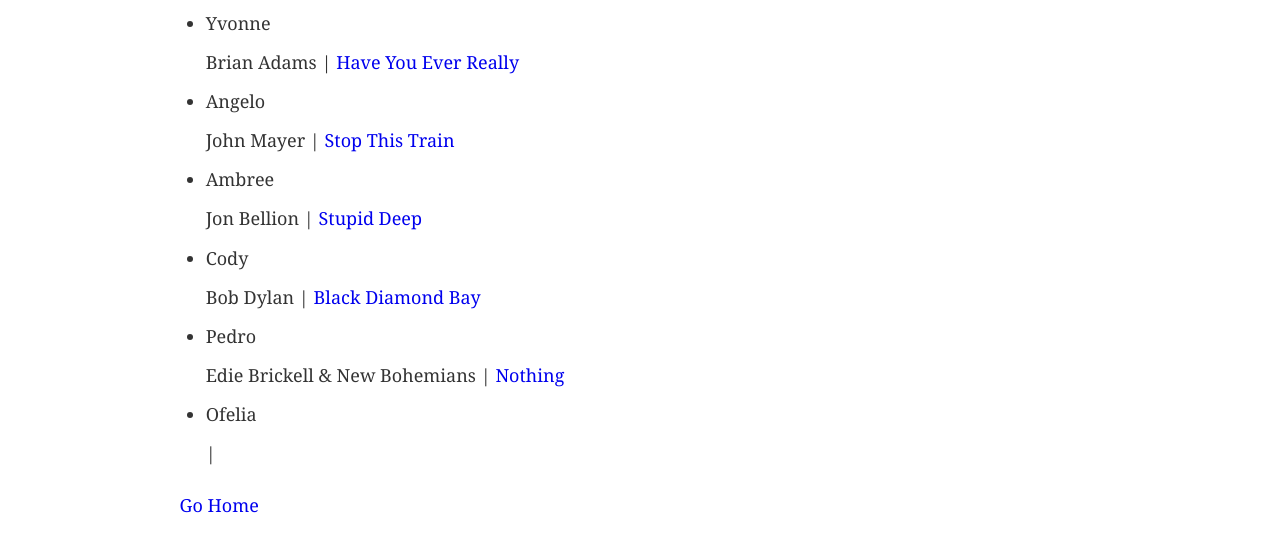
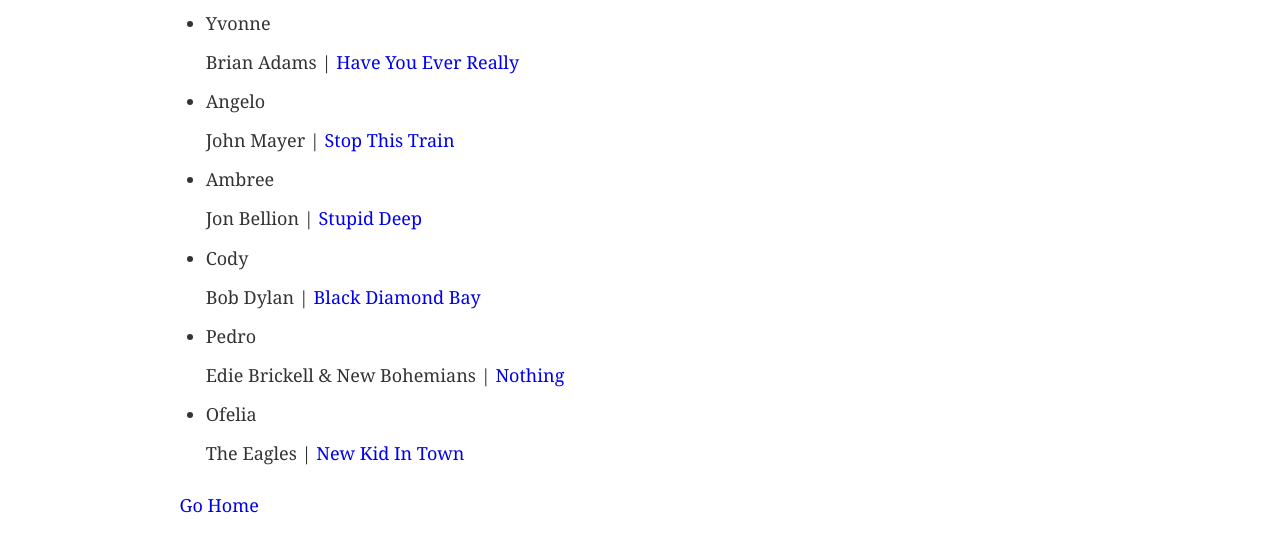
Before and after one commit to codytaft/dylyndev, a Gatsby site: page /week-3 in a window 1280 px wide. Shown: the part 262-807 px from the top of the page. Built offline with nearby package versions, Linux system fonts and the light colour scheme; Gatsby itself is replaced by a stand-in of ours.

Commit message:
Add Ofelia's song

```diff
--- a/src/pages/week-3.js
+++ b/src/pages/week-3.js
@@ -47,9 +47,9 @@
     },
     {
       submitter: 'Ofelia',
-      artist: '',
-      song: '',
-      link: '',
+      artist: 'The Eagles',
+      song: 'New Kid In Town',
+      link: 'https://youtu.be/LLf3mDLWzJE',
     },
   ];
   return (
```
